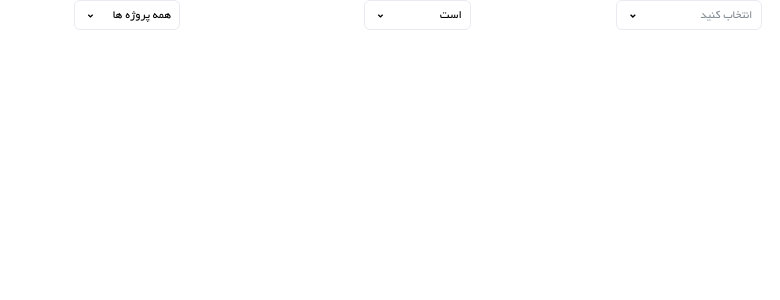
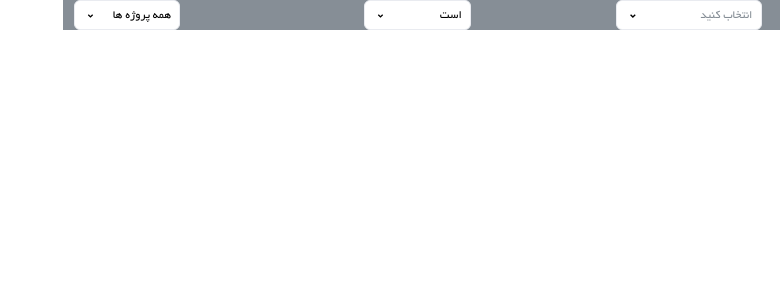
Before and after one commit to AliZarei81/Quera.T.M, a React (Create React App) app: page / in a window 1280 px wide. Shown: the top 300 px of the page, without its empty margins (500-1280 px from the left). Built offline with nearby package versions, Linux system fonts and the light colour scheme.

Commit message:
update background color

```diff
--- a/src/App.tsx
+++ b/src/App.tsx
@@ -14,7 +14,7 @@ import CammonDropdown from "./components/Common/CommonDropdown";
 
 function App() {
   return (
-       <div className="flex justify-between">
+       <div className="flex justify-between bg-gray-primary">
        <CammonDropdown type="fullaccess"></CammonDropdown>
        <CammonDropdown type="search between filters"></CammonDropdown>
        <CammonDropdown type="select"></CammonDropdown>
--- a/src/components/Common/CommonDropdown/index.tsx
+++ b/src/components/Common/CommonDropdown/index.tsx
@@ -48,11 +48,11 @@ const CammonDropdown: React.FC<iDropDown> = ({type,projects}) => {
 
 
     return (
-        <div className='w-[117px] h-[30px]'>
+        <div className='w-[117px] h-[30px] '>
         {
         type === 'fullaccess' &&
         <div>
-            <div onClick={handleDropdownClick} className='flex  w-[117px] h-[30px] border-[1px] border-gray-border justify-between rounded-[6px] pr-[8px] pl-[8px] pb-[4px] pt-[5px] items-center'>
+            <div onClick={handleDropdownClick} className='flex bg-white w-[117px] h-[30px] border-[1px] border-gray-border justify-between rounded-[6px] pr-[8px] pl-[8px] pb-[4px] pt-[5px] items-center'>
                 <div className='font-iran-yekan text-[12px] w-[100%]'>{myString}</div>
                 <RiArrowDropDownLine className='w-[18px] h-[18px]'></RiArrowDropDownLine>
             </div>
@@ -91,7 +91,7 @@ const CammonDropdown: React.FC<iDropDown> = ({type,projects}) => {
 
         type === 'search between filters' &&
         <div className='w-[182px] h-[30px]'>
-            <div onClick={handleDropdownClick} className='flex  w-[182px] h-[30px] border-[1px] border-gray-border justify-between rounded-[6px] pr-[8px] pl-[8px] pb-[4px] pt-[5px] items-center'>
+            <div onClick={handleDropdownClick} className='flex bg-white   w-[182px] h-[30px] border-[1px] border-gray-border justify-between rounded-[6px] pr-[8px] pl-[8px] pb-[4px] pt-[5px] items-center'>
                 <div className='font-iran-yekan text-[12px] w-[100%]'>{myString}</div>
                 <RiArrowDropDownLine className='w-[18px] h-[18px]'></RiArrowDropDownLine>
             </div>
@@ -117,7 +117,7 @@ const CammonDropdown: React.FC<iDropDown> = ({type,projects}) => {
 
         type === 'select' &&
         <div className='w-[146px] h-[30px]'>
-            <div onClick={handleDropdownClick} className='flex  w-[100%] h-[30px] border-[1px] border-gray-border justify-between rounded-[6px] pr-[8px] pl-[8px] pb-[4px] pt-[5px] items-center'>
+            <div onClick={handleDropdownClick} className='flex bg-white  w-[100%] h-[30px] border-[1px] border-gray-border justify-between rounded-[6px] pr-[8px] pl-[8px] pb-[4px] pt-[5px] items-center'>
                 <div className='font-iran-yekan text-[12px] w-[100%] text-gray-primary'>{myString}</div>
                 <RiArrowDropDownLine className='w-[18px] h-[18px]'></RiArrowDropDownLine>
             </div>
@@ -143,7 +143,7 @@ const CammonDropdown: React.FC<iDropDown> = ({type,projects}) => {
 
         type === 'is and is not' &&
         <div className='w-[107px] h-[30px] '>
-            <div onClick={handleDropdownClick} className='flex  w-[100%] h-[30px] border-[1px] border-gray-border justify-between rounded-[6px] pr-[8px] pl-[8px] pb-[4px] pt-[5px] items-center'>
+            <div onClick={handleDropdownClick} className='flex bg-white  w-[100%] h-[30px] border-[1px] border-gray-border justify-between rounded-[6px] pr-[8px] pl-[8px] pb-[4px] pt-[5px] items-center'>
                 <div className='font-iran-yekan text-[12px] w-[100%]'>{myString}</div>
                 <RiArrowDropDownLine className='w-[18px] h-[18px]'></RiArrowDropDownLine>
             </div>
@@ -161,7 +161,7 @@ const CammonDropdown: React.FC<iDropDown> = ({type,projects}) => {
 
         type === 'Wich Project Access' &&
         <div className='w-[106px] h-[30px]'>
-            <div onClick={handleDropdownClick} className='flex  w-[100%] h-[30px] border-[1px] border-gray-border justify-between rounded-[6px] pr-[8px] pl-[8px] pb-[4px] pt-[5px] items-center'>
+            <div onClick={handleDropdownClick} className='flex bg-white  w-[100%] h-[30px] border-[1px] border-gray-border justify-between rounded-[6px] pr-[8px] pl-[8px] pb-[4px] pt-[5px] items-center'>
                 <div className='font-iran-yekan text-[12px] w-[100%]'>{myString}</div>
                 <RiArrowDropDownLine className='w-[18px] h-[18px]'></RiArrowDropDownLine>
             </div>
```
